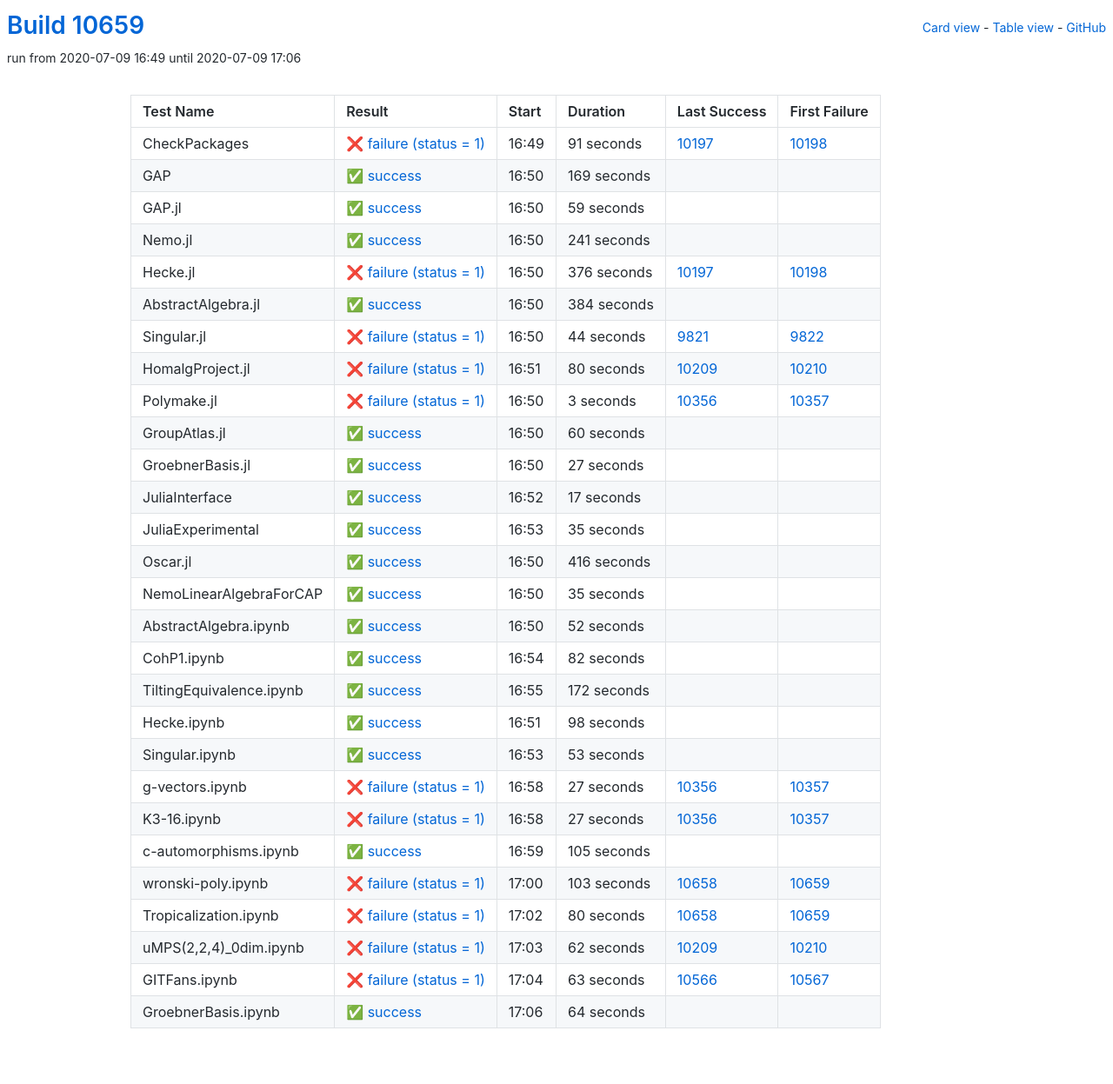
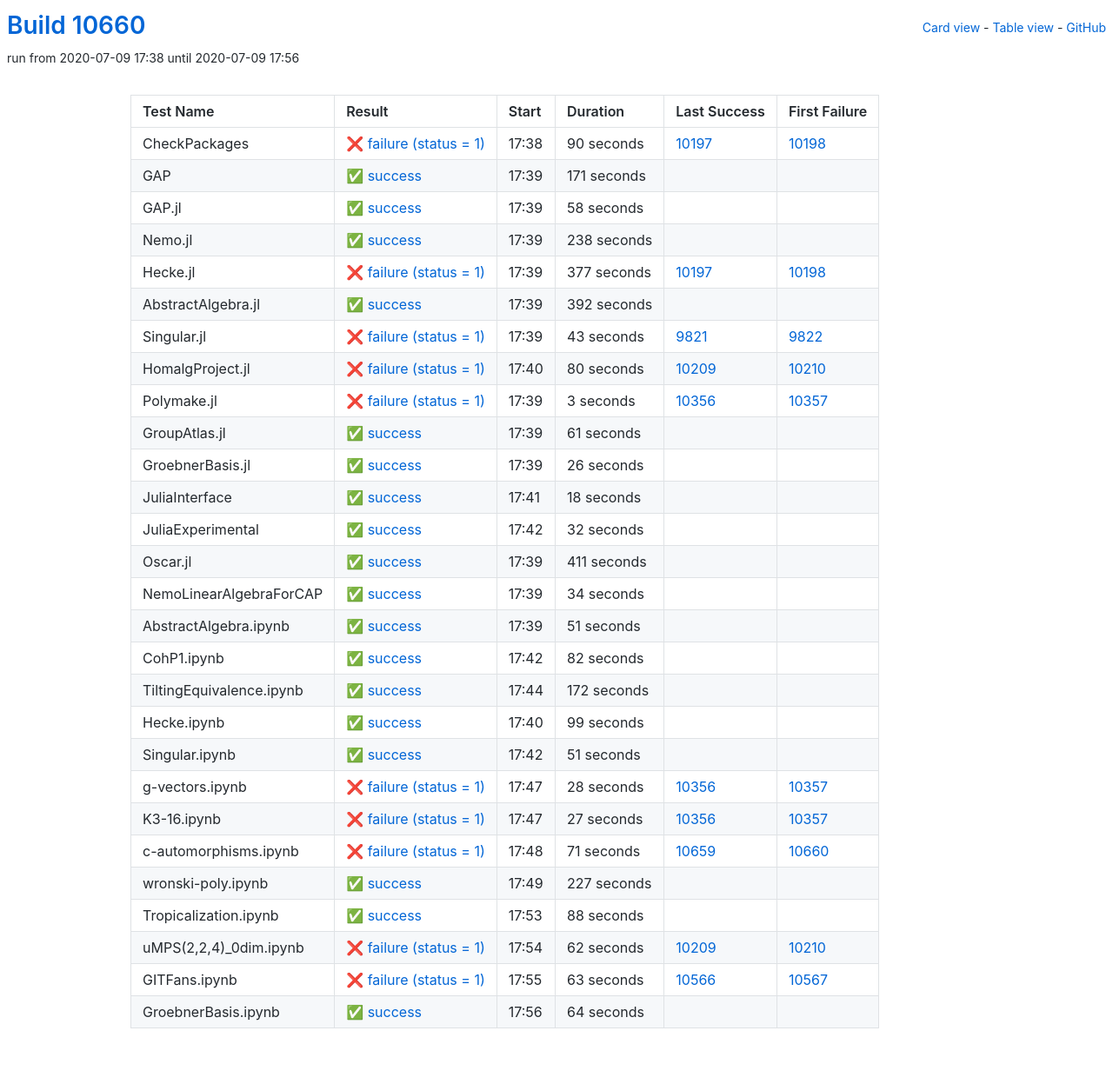
Before and after one commit to oscar-system/oscar-ci-status, a Jekyll site: the page built from table.html, in a window 1280 px wide. Shown: the whole page at 87% size. Built offline with Jekyll 4.4.1, drawn with Linux system fonts in a browser that asks for light colours.

Commit message:
Build #10660

```diff
--- a/_data/ci.yml
+++ b/_data/ci.yml
@@ -1,6 +1,6 @@
 ---
-build: 10659
-build_url: https://oscarci.mathematik.uni-kl.de/job/oscar/10659/
+build: 10660
+build_url: https://oscarci.mathematik.uni-kl.de/job/oscar/10660/
 job: oscar
 organization: oscar-system
 repo: oscar-ci-status
@@ -8,92 +8,92 @@ repourl: https://github.com/oscar-system/oscar-ci-status
 tests:
 - name: CheckPackages
   id: checkpackages
-  log: https://oscarci.mathematik.uni-kl.de/job/oscar/10659/artifact/logs/build-10659/CheckPackages.log
-  start: 2020-07-09 16:49
+  log: https://oscarci.mathematik.uni-kl.de/job/oscar/10660/artifact/logs/build-10660/CheckPackages.log
+  start: 2020-07-09 17:38
   success: false
   exitcode: 1
   status: failure
-  duration: 91
+  duration: 90
   last_success: 10197
   last_success_url: https://oscarci.mathematik.uni-kl.de/job/oscar/10197/
   first_failure: 10198
   first_failure_url: https://oscarci.mathematik.uni-kl.de/job/oscar/10198/
 - name: GAP
   id: gap
-  log: https://oscarci.mathematik.uni-kl.de/job/oscar/10659/artifact/logs/build-10659/GAP.log
-  start: 2020-07-09 16:50
+  log: https://oscarci.mathematik.uni-kl.de/job/oscar/10660/artifact/logs/build-10660/GAP.log
+  start: 2020-07-09 17:39
   success: true
   exitcode: 0
   status: success
-  duration: 169
+  duration: 171
   last_success: false
   last_success_url:
   first_failure: false
   first_failure_url:
 - name: GAP.jl
   id: gap-jl
-  log: https://oscarci.mathematik.uni-kl.de/job/oscar/10659/artifact/logs/build-10659/GAP.jl.log
-  start: 2020-07-09 16:50
+  log: https://oscarci.mathematik.uni-kl.de/job/oscar/10660/artifact/logs/build-10660/GAP.jl.log
+  start: 2020-07-09 17:39
   success: true
   exitcode: 0
   status: success
-  duration: 59
+  duration: 58
   last_success: false
   last_success_url:
   first_failure: false
   first_failure_url:
 - name: Nemo.jl
   id: nemo-jl
-  log: https://oscarci.mathematik.uni-kl.de/job/oscar/10659/artifact/logs/build-10659/Nemo.jl.log
-  start: 2020-07-09 16:50
+  log: https://oscarci.mathematik.uni-kl.de/job/oscar/10660/artifact/logs/build-10660/Nemo.jl.log
+  start: 2020-07-09 17:39
   success: true
   exitcode: 0
   status: success
-  duration: 241
+  duration: 238
   last_success: false
   last_success_url:
   first_failure: false
   first_failure_url:
 - name: Hecke.jl
   id: hecke-jl
-  log: https://oscarci.mathematik.uni-kl.de/job/oscar/10659/artifact/logs/build-10659/Hecke.jl.log
-  start: 2020-07-09 16:50
+  log: https://oscarci.mathematik.uni-kl.de/job/oscar/10660/artifact/logs/build-10660/Hecke.jl.log
+  start: 2020-07-09 17:39
   success: false
   exitcode: 1
   status: failure
-  duration: 376
+  duration: 377
   last_success: 10197
   last_success_url: https://oscarci.mathematik.uni-kl.de/job/oscar/10197/
   first_failure: 10198
   first_failure_url: https://oscarci.mathematik.uni-kl.de/job/oscar/10198/
 - name: AbstractAlgebra.jl
   id: abstractalgebra-jl
-  log: https://oscarci.mathematik.uni-kl.de/job/oscar/10659/artifact/logs/build-10659/AbstractAlgebra.jl.log
-  start: 2020-07-09 16:50
+  log: https://oscarci.mathematik.uni-kl.de/job/oscar/10660/artifact/logs/build-10660/AbstractAlgebra.jl.log
+  start: 2020-07-09 17:39
   success: true
   exitcode: 0
   status: success
-  duration: 384
+  duration: 392
   last_success: false
   last_success_url:
   first_failure: false
   first_failure_url:
 - name: Singular.jl
   id: singular-jl
-  log: https://oscarci.mathematik.uni-kl.de/job/oscar/10659/artifact/logs/build-10659/Singular.jl.log
-  start: 2020-07-09 16:50
+  log: https://oscarci.mathematik.uni-kl.de/job/oscar/10660/artifact/logs/build-10660/Singular.jl.log
+  start: 2020-07-09 17:39
   success: false
   exitcode: 1
   status: failure
-  duration: 44
+  duration: 43
   last_success: 9821
   last_success_url: https://oscarci.mathematik.uni-kl.de/job/oscar/9821/
   first_failure: 9822
   first_failure_url: https://oscarci.mathematik.uni-kl.de/job/oscar/9822/
 - name: HomalgProject.jl
   id: homalgproject-jl
-  log: https://oscarci.mathematik.uni-kl.de/job/oscar/10659/artifact/logs/build-10659/HomalgProject.jl.log
-  start: 2020-07-09 16:51
+  log: https://oscarci.mathematik.uni-kl.de/job/oscar/10660/artifact/logs/build-10660/HomalgProject.jl.log
+  start: 2020-07-09 17:40
   success: false
   exitcode: 1
   status: failure
@@ -104,8 +104,8 @@ tests:
   first_failure_url: https://oscarci.mathematik.uni-kl.de/job/oscar/10210/
 - name: Polymake.jl
   id: polymake-jl
-  log: https://oscarci.mathematik.uni-kl.de/job/oscar/10659/artifact/logs/build-10659/Polymake.jl.log
-  start: 2020-07-09 16:50
+  log: https://oscarci.mathematik.uni-kl.de/job/oscar/10660/artifact/logs/build-10660/Polymake.jl.log
+  start: 2020-07-09 17:39
   success: false
   exitcode: 1
   status: failure
@@ -116,92 +116,92 @@ tests:
   first_failure_url: https://oscarci.mathematik.uni-kl.de/job/oscar/10357/
 - name: GroupAtlas.jl
   id: groupatlas-jl
-  log: https://oscarci.mathematik.uni-kl.de/job/oscar/10659/artifact/logs/build-10659/GroupAtlas.jl.log
-  start: 2020-07-09 16:50
+  log: https://oscarci.mathematik.uni-kl.de/job/oscar/10660/artifact/logs/build-10660/GroupAtlas.jl.log
+  start: 2020-07-09 17:39
   success: true
   exitcode: 0
   status: success
-  duration: 60
+  duration: 61
   last_success: false
   last_success_url:
   first_failure: false
   first_failure_url:
 - name: GroebnerBasis.jl
   id: groebnerbasis-jl
-  log: https://oscarci.mathematik.uni-kl.de/job/oscar/10659/artifact/logs/build-10659/GroebnerBasis.jl.log
-  start: 2020-07-09 16:50
+  log: https://oscarci.mathematik.uni-kl.de/job/oscar/10660/artifact/logs/build-10660/GroebnerBasis.jl.log
+  start: 2020-07-09 17:39
   success: true
   exitcode: 0
   status: success
-  duration: 27
+  duration: 26
   last_success: false
   last_success_url:
   first_failure: false
   first_failure_url:
 - name: JuliaInterface
   id: juliainterface
-  log: https://oscarci.mathematik.uni-kl.de/job/oscar/10659/artifact/logs/build-10659/JuliaInterface.log
-  start: 2020-07-09 16:52
+  log: https://oscarci.mathematik.uni-kl.de/job/oscar/10660/artifact/logs/build-10660/JuliaInterface.log
+  start: 2020-07-09 17:41
   success: true
   exitcode: 0
   status: success
-  duration: 17
+  duration: 18
   last_success: false
   last_success_url:
   first_failure: false
   first_failure_url:
 - name: JuliaExperimental
   id: juliaexperimental
-  log: https://oscarci.mathematik.uni-kl.de/job/oscar/10659/artifact/logs/build-10659/JuliaExperimental.log
-  start: 2020-07-09 16:53
+  log: https://oscarci.mathematik.uni-kl.de/job/oscar/10660/artifact/logs/build-10660/JuliaExperimental.log
+  start: 2020-07-09 17:42
   success: true
   exitcode: 0
   status: success
-  duration: 35
+  duration: 32
   last_success: false
   last_success_url:
   first_failure: false
   first_failure_url:
 - name: Oscar.jl
   id: oscar-jl
-  log: https://oscarci.mathematik.uni-kl.de/job/oscar/10659/artifact/logs/build-10659/Oscar.jl.log
-  start: 2020-07-09 16:50
+  log: https://oscarci.mathematik.uni-kl.de/job/oscar/10660/artifact/logs/build-10660/Oscar.jl.log
+  start: 2020-07-09 17:39
   success: true
   exitcode: 0
   status: success
-  duration: 416
+  duration: 411
   last_success: false
   last_success_url:
   first_failure: false
   first_failure_url:
 - name: NemoLinearAlgebraForCAP
   id: nemolinearalgebraforcap
-  log: https://oscarci.mathematik.uni-kl.de/job/oscar/10659/artifact/logs/build-10659/NemoLinearAlgebraForCAP.log
-  start: 2020-07-09 16:50
+  log: https://oscarci.mathematik.uni-kl.de/job/oscar/10660/artifact/logs/build-10660/NemoLinearAlgebraForCAP.log
+  start: 2020-07-09 17:39
   success: true
   exitcode: 0
   status: success
-  duration: 35
+  duration: 34
   last_success: false
   last_success_url:
   first_failure: false
   first_failure_url:
 - name: AbstractAlgebra.ipynb
   id: abstractalgebra-ipynb
-  log: https://oscarci.mathematik.uni-kl.de/job/oscar/10659/artifact/logs/build-10659/AbstractAlgebra.ipynb.log
-  start: 2020-07-09 16:50
+  log: https://oscarci.mathematik.uni-kl.de/job/oscar/10660/artifact/logs/build-10660/AbstractAlgebra.ipynb.log
+  start: 2020-07-09 17:39
   success: true
   exitcode: 0
   status: success
-  duration: 52
+  duration: 51
   last_success: false
   last_success_url:
   first_failure: false
   first_failure_url:
 - name: CohP1.ipynb
   id: cohp1-ipynb
-  log: https://oscarci.mathematik.uni-kl.de/job/oscar/10659/artifact/logs/build-10659/CohP1.ipynb.log
-  start: 2020-07-09 16:54
+  log: https://oscarci.mathematik.uni-kl.de/job/oscar/10660/artifact/logs/build-10660/CohP1.ipynb.log
+  start: 2020-07-09 17:42
   success: true
   exitcode: 0
   status: success
@@ -212,8 +212,8 @@ tests:
   first_failure_url:
 - name: TiltingEquivalence.ipynb
   id: tiltingequivalence-ipynb
-  log: https://oscarci.mathematik.uni-kl.de/job/oscar/10659/artifact/logs/build-10659/TiltingEquivalence.ipynb.log
-  start: 2020-07-09 16:55
+  log: https://oscarci.mathematik.uni-kl.de/job/oscar/10660/artifact/logs/build-10660/TiltingEquivalence.ipynb.log
+  start: 2020-07-09 17:44
   success: true
   exitcode: 0
   status: success
@@ -224,44 +224,44 @@ tests:
   first_failure_url:
 - name: Hecke.ipynb
   id: hecke-ipynb
-  log: https://oscarci.mathematik.uni-kl.de/job/oscar/10659/artifact/logs/build-10659/Hecke.ipynb.log
-  start: 2020-07-09 16:51
+  log: https://oscarci.mathematik.uni-kl.de/job/oscar/10660/artifact/logs/build-10660/Hecke.ipynb.log
+  start: 2020-07-09 17:40
   success: true
   exitcode: 0
   status: success
-  duration: 98
+  duration: 99
   last_success: false
   last_success_url:
   first_failure: false
   first_failure_url:
 - name: Singular.ipynb
   id: singular-ipynb
-  log: https://oscarci.mathematik.uni-kl.de/job/oscar/10659/artifact/logs/build-10659/Singular.ipynb.log
-  start: 2020-07-09 16:53
+  log: https://oscarci.mathematik.uni-kl.de/job/oscar/10660/artifact/logs/build-10660/Singular.ipynb.log
+  start: 2020-07-09 17:42
   success: true
   exitcode: 0
   status: success
-  duration: 53
+  duration: 51
   last_success: false
   last_success_url:
   first_failure: false
   first_failure_url:
 - name: g-vectors.ipynb
   id: g-vectors-ipynb
-  log: https://oscarci.mathematik.uni-kl.de/job/oscar/10659/artifact/logs/build-10659/g-vectors.ipynb.log
-  start: 2020-07-09 16:58
+  log: https://oscarci.mathematik.uni-kl.de/job/oscar/10660/artifact/logs/build-10660/g-vectors.ipynb.log
+  start: 2020-07-09 17:47
   success: false
   exitcode: 1
   status: failure
-  duration: 27
+  duration: 28
   last_success: 10356
   last_success_url: https://oscarci.mathematik.uni-kl.de/job/oscar/10356/
   first_failure: 10357
   first_failure_url: https://oscarci.mathematik.uni-kl.de/job/oscar/10357/
 - name: K3-16.ipynb
   id: k3-16-ipynb
-  log: https://oscarci.mathematik.uni-kl.de/job/oscar/10659/artifact/logs/build-10659/K3-16.ipynb.log
-  start: 2020-07-09 16:58
+  log: https://oscarci.mathematik.uni-kl.de/job/oscar/10660/artifact/logs/build-10660/K3-16.ipynb.log
+  start: 2020-07-09 17:47
   success: false
   exitcode: 1
   status: failure
@@ -272,44 +272,44 @@ tests:
   first_failure_url: https://oscarci.mathematik.uni-kl.de/job/oscar/10357/
 - name: c-automorphisms.ipynb
   id: c-automorphisms-ipynb
-  log: https://oscarci.mathematik.uni-kl.de/job/oscar/10659/artifact/logs/build-10659/c-automorphisms.ipynb.log
-  start: 2020-07-09 16:59
+  log: https://oscarci.mathematik.uni-kl.de/job/oscar/10660/artifact/logs/build-10660/c-automorphisms.ipynb.log
+  start: 2020-07-09 17:48
+  success: false
+  exitcode: 1
+  status: failure
+  duration: 71
+  last_success: 10659
+  last_success_url: https://oscarci.mathematik.uni-kl.de/job/oscar/10659/
+  first_failure: 10660
+  first_failure_url: https://oscarci.mathematik.uni-kl.de/job/oscar/10660/
+- name: wronski-poly.ipynb
+  id: wronski-poly-ipynb
+  log: https://oscarci.mathematik.uni-kl.de/job/oscar/10660/artifact/logs/build-10660/wronski-poly.ipynb.log
+  start: 2020-07-09 17:49
   success: true
   exitcode: 0
   status: success
-  duration: 105
+  duration: 227
   last_success: false
   last_success_url:
   first_failure: false
   first_failure_url:
-- name: wronski-poly.ipynb
-  id: wronski-poly-ipynb
-  log: https://oscarci.mathematik.uni-kl.de/job/oscar/10659/artifact/logs/build-10659/wronski-poly.ipynb.log
-  start: 2020-07-09 17:00
-  success: false
-  exitcode: 1
-  status: failure
-  duration: 103
-  last_success: 10658
-  last_success_url: https://oscarci.mathematik.uni-kl.de/job/oscar/10658/
-  first_failure: 10659
-  first_failure_url: https://oscarci.mathematik.uni-kl.de/job/oscar/10659/
 - name: Tropicalization.ipynb
   id: tropicalization-ipynb
-  log: https://oscarci.mathematik.uni-kl.de/job/oscar/10659/artifact/logs/build-10659/Tropicalization.ipynb.log
-  start: 2020-07-09 17:02
-  success: false
-  exitcode: 1
-  status: failure
-  duration: 80
-  last_success: 10658
-  last_success_url: https://oscarci.mathematik.uni-kl.de/job/oscar/10658/
-  first_failure: 10659
-  first_failure_url: https://oscarci.mathematik.uni-kl.de/job/oscar/10659/
+  log: https://oscarci.mathematik.uni-kl.de/job/oscar/10660/artifact/logs/build-10660/Tropicalization.ipynb.log
+  start: 2020-07-09 17:53
+  success: true
+  exitcode: 0
+  status: success
+  duration: 88
+  last_success: false
+  last_success_url:
+  first_failure: false
+  first_failure_url:
 - name: uMPS(2,2,4)_0dim.ipynb
   id: umps-2-2-4-0dim-ipynb
-  log: https://oscarci.mathematik.uni-kl.de/job/oscar/10659/artifact/logs/build-10659/uMPS-2-2-4-_0dim.ipynb.log
-  start: 2020-07-09 17:03
+  log: https://oscarci.mathematik.uni-kl.de/job/oscar/10660/artifact/logs/build-10660/uMPS-2-2-4-_0dim.ipynb.log
+  start: 2020-07-09 17:54
   success: false
   exitcode: 1
   status: failure
@@ -320,8 +320,8 @@ tests:
   first_failure_url: https://oscarci.mathematik.uni-kl.de/job/oscar/10210/
 - name: GITFans.ipynb
   id: gitfans-ipynb
-  log: https://oscarci.mathematik.uni-kl.de/job/oscar/10659/artifact/logs/build-10659/GITFans.ipynb.log
-  start: 2020-07-09 17:04
+  log: https://oscarci.mathematik.uni-kl.de/job/oscar/10660/artifact/logs/build-10660/GITFans.ipynb.log
+  start: 2020-07-09 17:55
   success: false
   exitcode: 1
   status: failure
@@ -332,8 +332,8 @@ tests:
   first_failure_url: https://oscarci.mathematik.uni-kl.de/job/oscar/10567/
 - name: GroebnerBasis.ipynb
   id: groebnerbasis-ipynb
-  log: https://oscarci.mathematik.uni-kl.de/job/oscar/10659/artifact/logs/build-10659/GroebnerBasis.ipynb.log
-  start: 2020-07-09 17:06
+  log: https://oscarci.mathematik.uni-kl.de/job/oscar/10660/artifact/logs/build-10660/GroebnerBasis.ipynb.log
+  start: 2020-07-09 17:56
   success: true
   exitcode: 0
   status: success
```
Also changed, not shown: README.md.
